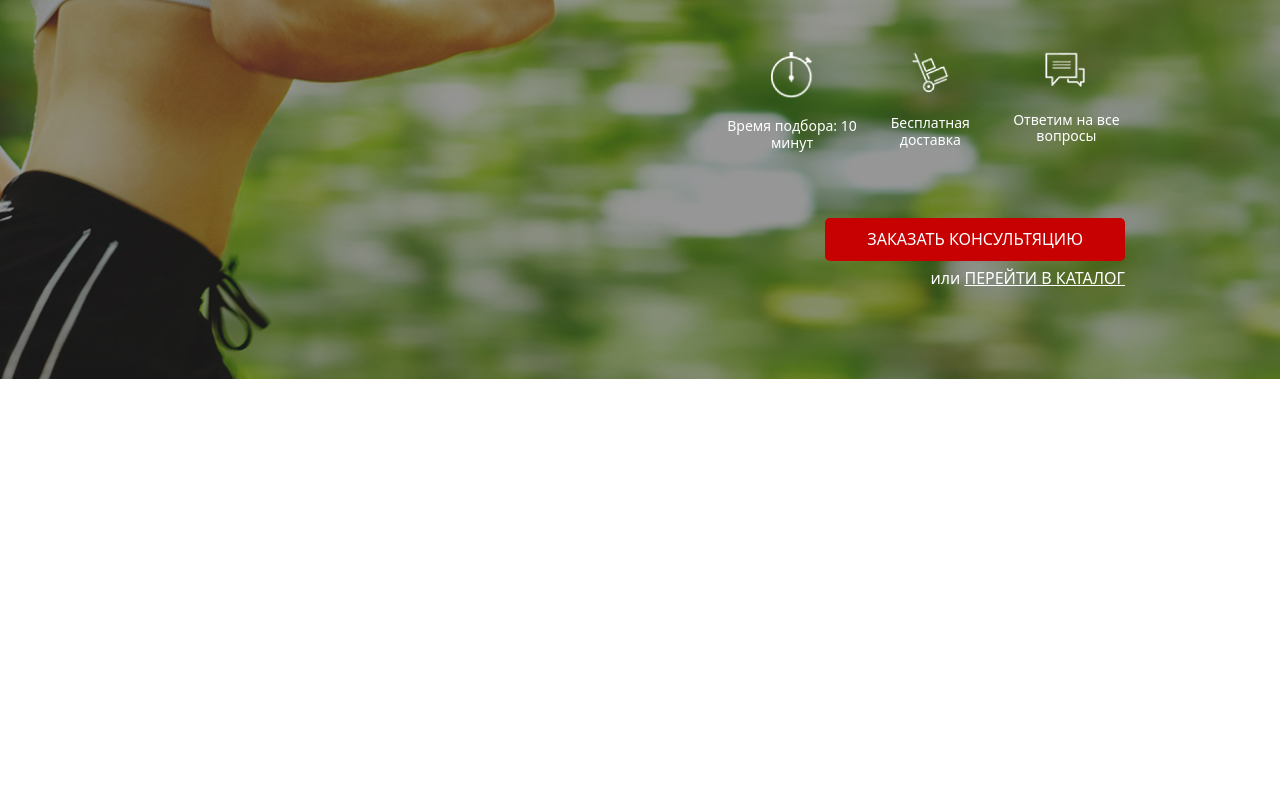
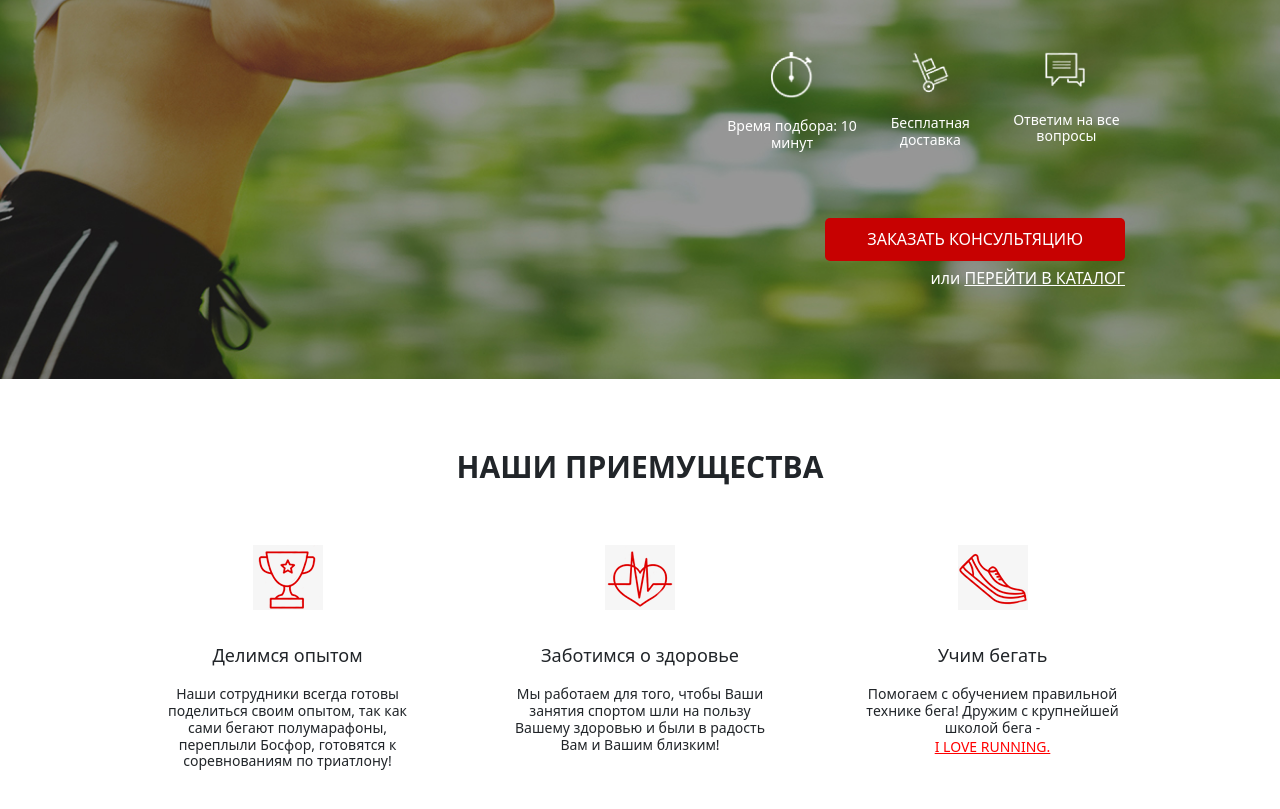
Before and after one commit to YarikCool/yarikcool.github.io, a website: page src/index.html in a window 1280 px wide. Shown: the part 255-1064 px from the top of the page. Before the commit the page ends 800 px from the top, so only its background shows below. Drawn offline with Linux system fonts and the light colour scheme.

Commit message:
Advantages section added

```diff
--- a/src/index.html
+++ b/src/index.html
@@ -62,6 +62,51 @@
           <a href="#" class="promo__link">или <span>перейти в каталог</span></a>
         </div>
       </section>
+      <section class="advantages">
+        <div class="container">
+          <h2 class="advantages__title">наши приемущества</h2>
+          <div class="advantages__wrapper">
+            <div class="advantages__item">
+              <img
+                src="icons/advantages/promo_icon1.png"
+                alt="icon1"
+                class="advantages__icon"
+              />
+              <div class="advantages__item-title">Делимся опытом</div>
+              <div class="advantages__item-text">
+                Наши сотрудники всегда готовы поделиться своим опытом, так как
+                сами бегают полумарафоны, переплыли Босфор, готовятся к
+                соревнованиям по триатлону!
+              </div>
+            </div>
+            <div class="advantages__item">
+              <img
+                src="icons/advantages/promo_icon2.png"
+                alt="icon2"
+                class="advantages__icon"
+              />
+              <div class="advantages__item-title">Заботимся о здоровье</div>
+              <div class="advantages__item-text">
+                Мы работаем для того, чтобы Ваши занятия спортом шли на пользу
+                Вашему здоровью и были в радость Вам и Вашим близким!
+              </div>
+            </div>
+            <div class="advantages__item">
+              <img
+                src="icons/advantages/promo_icon3.png"
+                alt="icon3"
+                class="advantages__icon"
+              />
+              <div class="advantages__item-title">Учим бегать</div>
+              <div class="advantages__item-text">
+                Помогаем с обучением правильной технике бега! Дружим с
+                крупнейшей школой бега -
+              </div>
+              <a href="#" class="advantages__item-link">I LOVE RUNNING.</a>
+            </div>
+          </div>
+        </div>
+      </section>
     </main>
   </body>
 </html>
--- /dev/null
+++ b/src/scss/blocks/_advantages.scss
@@ -0,0 +1,37 @@
+.advantages {
+  padding: 70px 0 65px;
+}
+
+.advantages__title {
+  font-size: 30px;
+  text-transform: uppercase;
+  font-weight: 700;
+  text-align: center;
+  margin-bottom: 60px;
+}
+
+.advantages__wrapper {
+  display: flex;
+  justify-content: space-between;
+  text-align: center;
+}
+
+.advantages__item-title {
+  font-size: 18px;
+  font-weight: 500;
+  margin: 35px 0 20px;
+}
+
+.advantages__item-text {
+  font-size: 14px;
+  width: 265px;
+  display: block;
+}
+
+.advantages__item-link {
+  color: red;
+  font-size: 14px;
+  &:hover {
+    color: red;
+  }
+}
--- a/src/scss/style.scss
+++ b/src/scss/style.scss
@@ -12,3 +12,4 @@
 @import "blocks/buttons";
 @import "blocks/header";
 @import "blocks/promo";
+@import "blocks/advantages";
```
Also changed, not shown: src/css/style.min.css, src/icons/advantages/promo_icon1.png (added), src/icons/advantages/promo_icon2.png (added), src/icons/advantages/promo_icon3.png (added), src/img/bgs/consultaion__bg.jpg (added).
